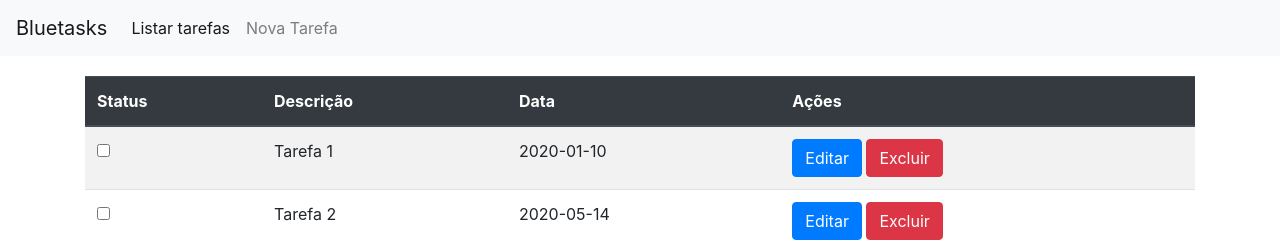
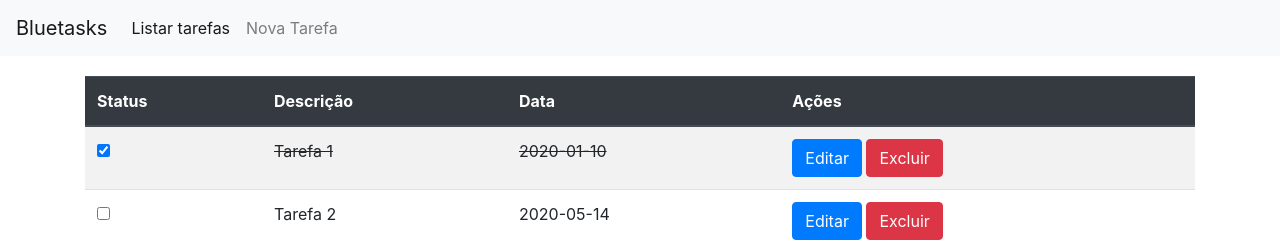
Before and after one commit to lucasengcomp/bluetasks, a React (Create React App) app in the folder bluetasks-frontend/bluetasks-frontend/: page / in a window 1280 px wide. Shown: the top 242 px of the page. Built offline with nearby package versions, Linux system fonts and the light colour scheme.

Commit message:
Botão cancelar e redirecionamento. Refatorando strike na tarefa

```diff
--- a/bluetasks-frontend/bluetasks-frontend/src/components/TaskForm.js
+++ b/bluetasks-frontend/bluetasks-frontend/src/components/TaskForm.js
@@ -13,6 +13,7 @@ class TaskForm extends Component {
         whenToDo: "",
       },
       redirect: false,
+      buttonName: "Cadastrar",
     };
 
     this.onSubmitHandler = this.onSubmitHandler.bind(this);
@@ -23,7 +24,7 @@ class TaskForm extends Component {
     const editId = this.props.match.params.id;
     if (editId) {
       const task = TaskService.load(~~editId);
-      this.setState({ task: task });
+      this.setState({ task: task, buttonName: "Alterar" });
     }
   }
 
@@ -73,11 +74,18 @@ class TaskForm extends Component {
               onChange={this.onInputChangeHandler}
             />
           </div>
-          <button type="submit" className="btn-primary">
-            Cadastrar
+          <button
+            type="submit"
+            className="btn-primary"
+          >
+            {this.state.buttonName}
           </button>
           &nbsp;&nbsp;
-          <button type="button" className="btn-danger">
+          <button
+            type="button"
+            className="btn-danger"
+            onClick={() => this.setState({redirect : true})}
+          >
             Cancelar
           </button>
         </form>
--- a/bluetasks-frontend/bluetasks-frontend/src/components/TaskListTable.js
+++ b/bluetasks-frontend/bluetasks-frontend/src/components/TaskListTable.js
@@ -91,6 +91,7 @@ const TableBody = (props) => {
           <td>
             <input
               type="checkbox"
+              checked={task.done}
               onChange={() => props.onStatusChange(task)}
             />
           </td>
--- a/bluetasks-frontend/bluetasks-frontend/src/service/TaskService.js
+++ b/bluetasks-frontend/bluetasks-frontend/src/service/TaskService.js
@@ -1,7 +1,7 @@
 class TaskService {
   constructor() {
     this.tasks = [
-      { id: 1, description: "Tarefa 1", whenToDo: "2020-01-10", done: false },
+      { id: 1, description: "Tarefa 1", whenToDo: "2020-01-10", done: true },
       { id: 2, description: "Tarefa 2", whenToDo: "2020-05-14", done: false },
       { id: 3, description: "Tarefa 3", whenToDo: "2020-09-16", done: false },
       { id: 4, description: "Tarefa 4", whenToDo: "2020-08-10", done: false },
@@ -28,7 +28,7 @@ class TaskService {
   }
 
   load(id) {
-    return this.tasks.filter(t => t.id === id)[0];
+    return this.tasks.filter((t) => t.id === id)[0];
   }
 }
 
```
